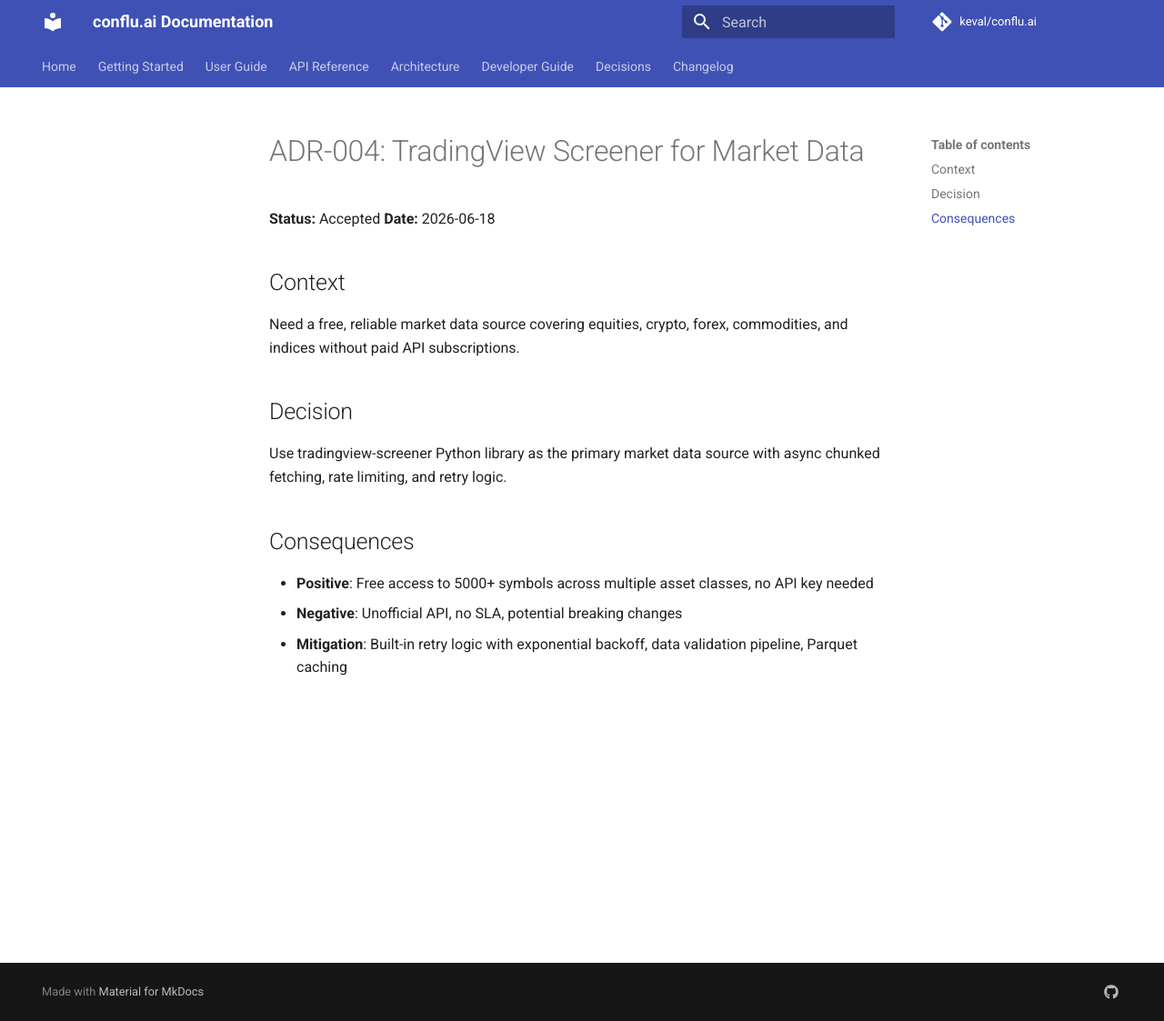
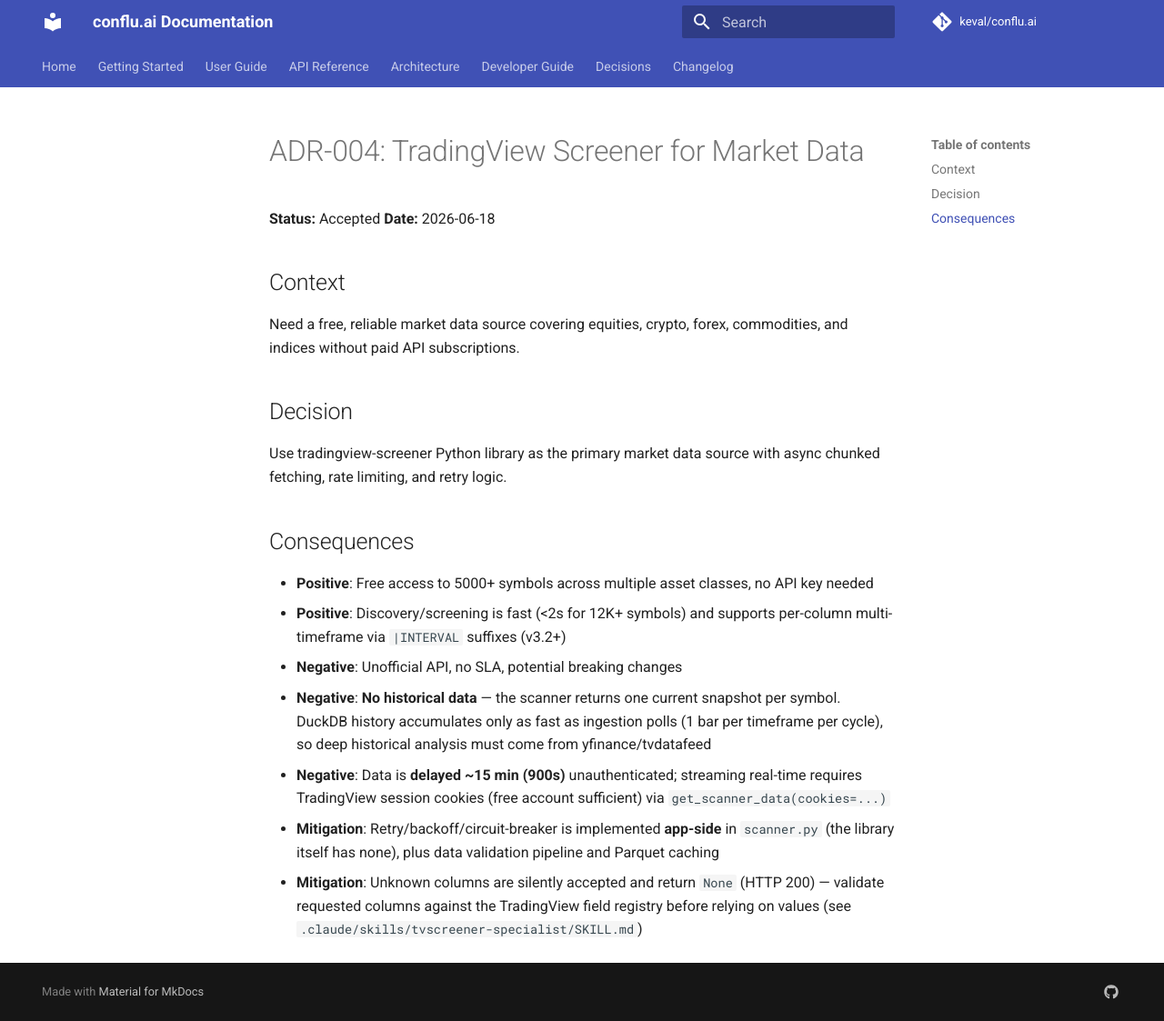
Before and after one commit to mk-keval/conflu.ai, an MkDocs documentation site: the page built from docs/DECISIONS/0004-tradingview-screener-data.md, in a window 1280 px wide and 1123 px high. Shown: the whole window at 91% size. Built offline with MkDocs 1.6.1 and Material for MkDocs 9.7.7, drawn with Linux system fonts in a browser that asks for light colours; comment, search, counter and statistics services are not loaded.

Commit message:
docs: correct TV screener skill and ADR-004 against live-verified library behavior
Update SKILL.md and ADR-004 after live-verifying tradingview-screener v3.2.0: snapshot-only (no history), 15-min delay unauth / streaming via cookies, per-column |INTERVAL multi-timeframe, no documented rate limit, app-side retry (not built-in). Remove OBV/supertrend columns that return None, add valid interval codes.

Ultraworked with [Sisyphus](https://github.com/code-yeongyu/oh-my-openagent)

Co-authored-by: Sisyphus <clio-agent@sisyphuslabs.ai>

```diff
--- a/docs/DECISIONS/0004-tradingview-screener-data.md
+++ b/docs/DECISIONS/0004-tradingview-screener-data.md
@@ -11,5 +11,9 @@ Use tradingview-screener Python library as the primary market data source with a
 
 ## Consequences
 - **Positive**: Free access to 5000+ symbols across multiple asset classes, no API key needed
+- **Positive**: Discovery/screening is fast (<2s for 12K+ symbols) and supports per-column multi-timeframe via `|INTERVAL` suffixes (v3.2+)
 - **Negative**: Unofficial API, no SLA, potential breaking changes
-- **Mitigation**: Built-in retry logic with exponential backoff, data validation pipeline, Parquet caching
+- **Negative**: **No historical data** — the scanner returns one current snapshot per symbol. DuckDB history accumulates only as fast as ingestion polls (1 bar per timeframe per cycle), so deep historical analysis must come from yfinance/tvdatafeed
+- **Negative**: Data is **delayed ~15 min (900s)** unauthenticated; streaming real-time requires TradingView session cookies (free account sufficient) via `get_scanner_data(cookies=...)`
+- **Mitigation**: Retry/backoff/circuit-breaker is implemented **app-side** in `scanner.py` (the library itself has none), plus data validation pipeline and Parquet caching
+- **Mitigation**: Unknown columns are silently accepted and return `None` (HTTP 200) — validate requested columns against the TradingView field registry before relying on values (see `.claude/skills/tvscreener-specialist/SKILL.md`)
```
Also changed, not shown: .claude/skills/tvscreener-specialist/SKILL.md (+22 -12 lines).
